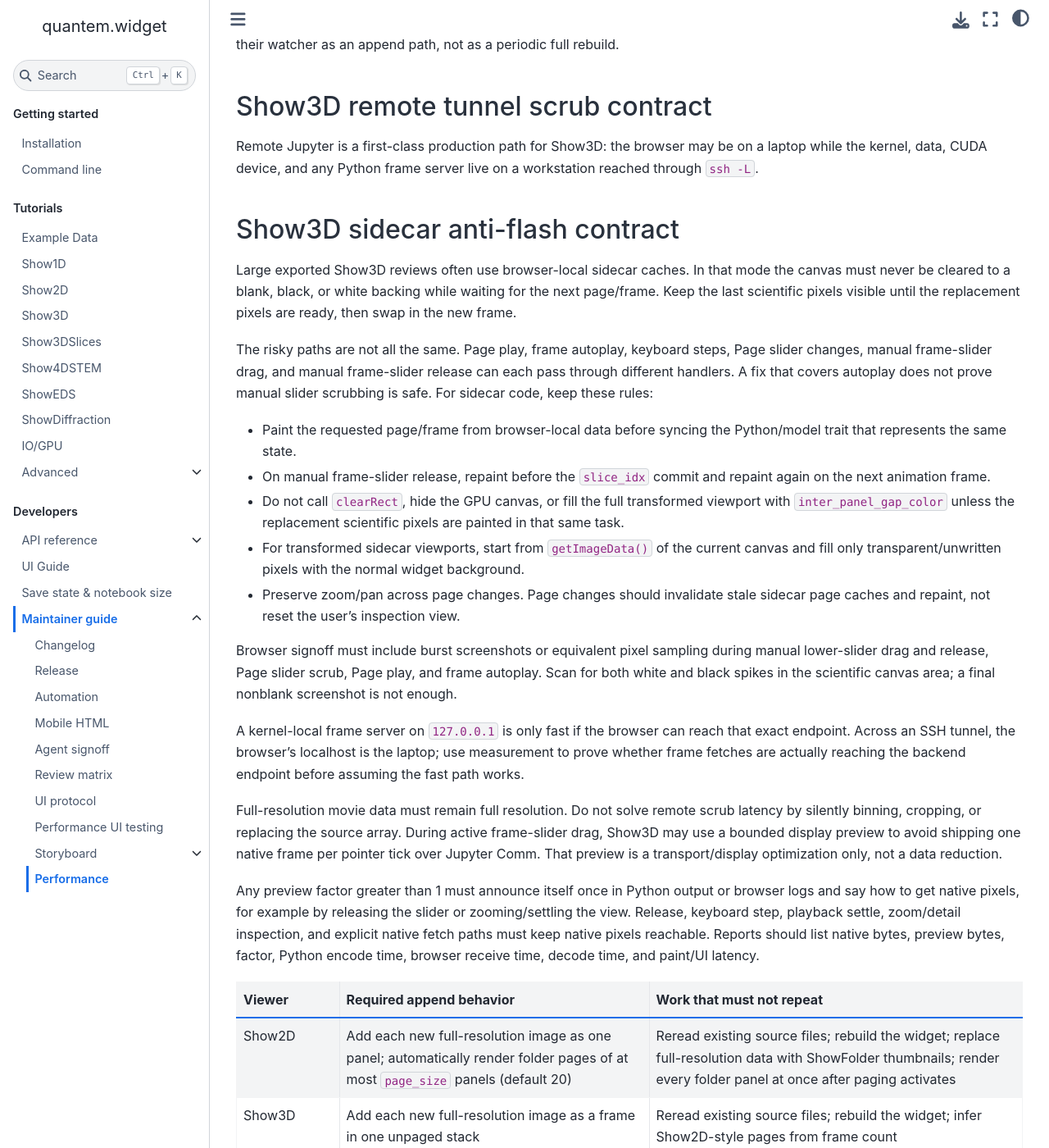
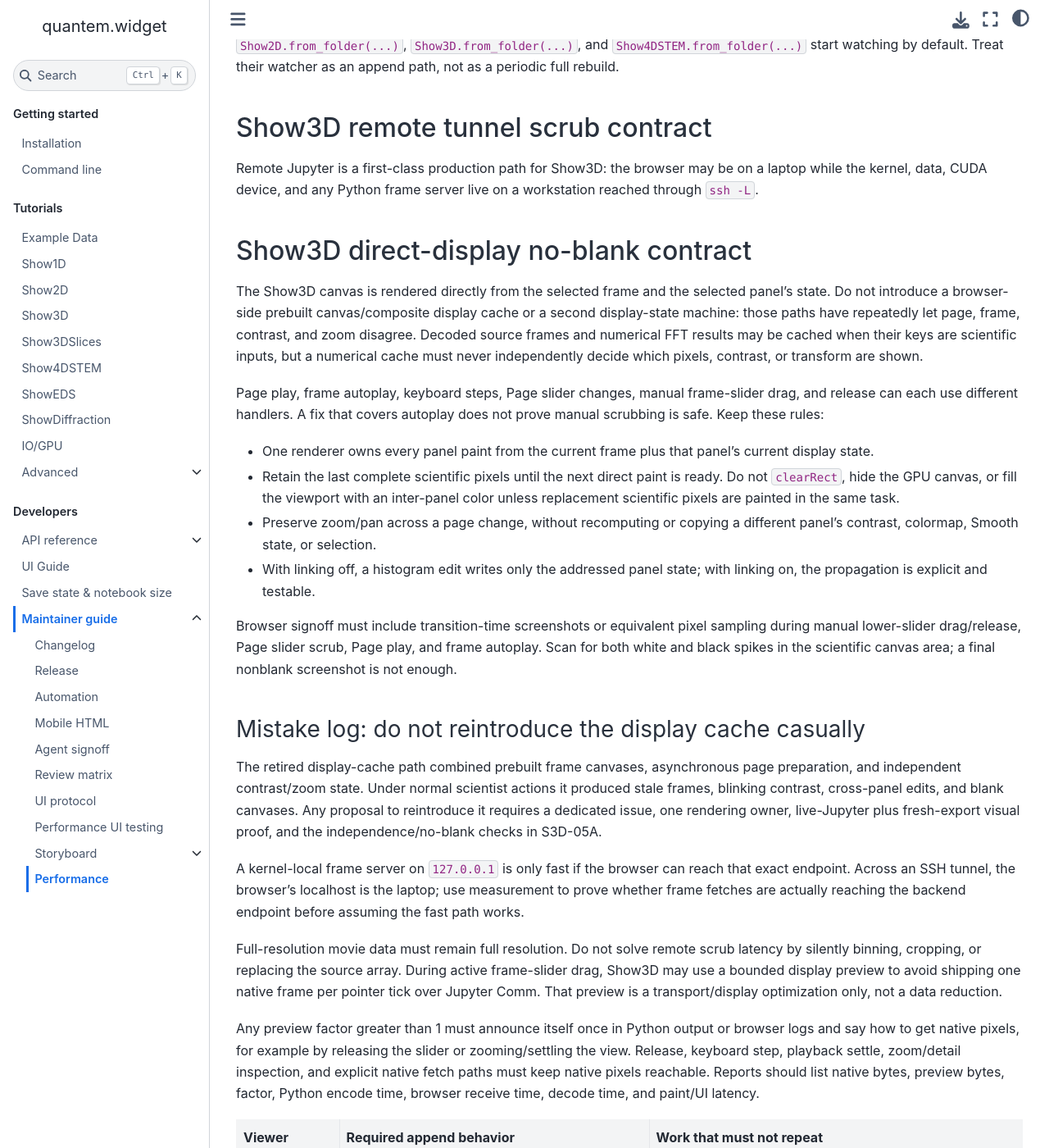
Before and after one commit to bobleesj/quantem.widget, a Jupyter Book: the page built from docs/maintainer/widget-performance.md, in a window 1280 px wide and 1400 px high, scrolled down 4669 px. Shown: the whole window at 82% size. Built offline with Jupyter Book 1.0.4 settings and Sphinx 7.4.7 and the Sphinx Book theme 1.1.4, drawn with Linux system fonts in a browser that asks for light colours; some of the changed text lies outside the part shown.

Commit message:
docs: codify Show3D direct display checks

```diff
--- a/docs/maintainer/widget-performance.md
+++ b/docs/maintainer/widget-performance.md
@@ -113,7 +113,7 @@
 - **Common**: UI FPS, dropped frames, pointer-to-preview latency.
 - **Show2D**: image decode/draw, histogram draw, FFT prep/worker/GPU/post time,
   ROI/profile time, page scrub latency, and panel cache state.
-- **Show3D**: frame fetch/decode, frame cache hit/miss, prewarm status, play
+- **Show3D**: frame fetch/decode, numerical source/FFT cache hit/miss, play
   FPS, frame scrub latency, remote Comm/tunnel receive latency,
   scrub-preview factor/bytes when active, FFT/FFT-metric time, and panel/page
   cache state.
@@ -138,7 +138,7 @@
 | --- | --- | --- | --- |
 | Show1D | Inspect scalar traces, losses, spectra, or per-iteration diagnostics while deciding which image view to open. | Cursor/readout movement, snapshot selection, and handoff to Show2D. | Lightweight state tests plus browser story when handoff or snapshot rendering changes. |
 | Show2D | Compare one image or many related images, often 4K microscopy outputs, with zoom, pan, histogram, FFT, profile, pages, and export. | Zoom/pan, histogram controls, page slider/play, hidden panels, FFT redraws after first compute, and HTML reopen. | `scripts/widget_browser_smoke.py` for exported HTML; `scripts/widget_heavy_perf_signoff.py` for 4K real-data panels. |
-| Show3D | Scrub or play time series, focal stacks, iterative reconstructions, and multi-panel comparisons without rebuilding the widget. | Frame scrub/play, remote-tunnel drag preview with native restoration, page slider/play, hidden panels, frame cache/prewarm, FFT return-scrub cache, FFT metric labels, GIF/MP4/HTML export. | `scripts/widget_heavy_perf_signoff.py`; [S3D-20](storyboard-show3d.md#s3d-20-scrub-full-resolution-movies-over-a-remote-jupyter-tunnel) live Jupyter tunnel proof; exported HTML profile for existing reports; animation smoke for GIF/MP4. |
+| Show3D | Scrub or play time series, focal stacks, iterative reconstructions, and multi-panel comparisons without rebuilding the widget. | Frame scrub/play, remote-tunnel drag preview with native restoration, page slider/play, hidden panels, independent panel contrast, FFT return-scrub cache, FFT metric labels, GIF/MP4/HTML export. | `scripts/widget_heavy_perf_signoff.py`; [S3D-20](storyboard-show3d.md#s3d-20-scrub-full-resolution-movies-over-a-remote-jupyter-tunnel) live Jupyter tunnel proof; exported HTML profile for existing reports; animation smoke for GIF/MP4. |
 | Show3DSlices | Browse volume slices and orthogonal views with synchronized crosshair/plane controls. | Slice sliders, crosshair movement, oblique line endpoint/body drags, side-plane redraw, oblique FFT redraw during line drag, FFT return-scrub cache hits for slice/oblique sliders, histogram controls, FFT/log/smooth toggles, and export reopen. | Browser smoke plus focused visual story when slice/crosshair/oblique-line behavior changes. |
 | Show4DSTEM | Inspect diffraction patterns and virtual images from real 4D-STEM datasets without loading unnecessary data. | Scan-position movement, detector drag, BF/ABF/ADF updates, compare pages, cache-backed folder reopen, lazy folder sessions, and export reopen. | `scripts/widget_show4dstem_heavy_signoff.py` covers direct backend/export interaction only. S4D-19 additionally requires a recorded fresh-process folder-paging/cache runner and browser report; do not infer that signoff from the heavy script. Lightweight CI checks only the protocol. |
 | ShowEDS | Explore spectral maps, ROIs, energy bands, element lines, and sparse/folder-backed EDS cubes. | Band dragging, map/spectrum sync, ROI changes, periodic table selection, sparse lookup/cache, and export reopen. | Browser story plus EDS-specific real-data smoke when backend or map/spectrum logic changes. |
@@ -157,36 +157,44 @@
 on a laptop while the kernel, data, CUDA device, and any Python frame server
 live on a workstation reached through `ssh -L`.
 
-## Show3D sidecar anti-flash contract
+## Show3D direct-display no-blank contract
 
-Large exported Show3D reviews often use browser-local sidecar caches. In that
-mode the canvas must never be cleared to a blank, black, or white backing while
-waiting for the next page/frame. Keep the last scientific pixels visible until
-the replacement pixels are ready, then swap in the new frame.
+The Show3D canvas is rendered directly from the selected frame and the selected
+panel's state. Do not introduce a browser-side prebuilt canvas/composite display
+cache or a second display-state machine: those paths have repeatedly let page,
+frame, contrast, and zoom disagree. Decoded source frames and numerical FFT
+results may be cached when their keys are scientific inputs, but a numerical
+cache must never independently decide which pixels, contrast, or transform are
+shown.
 
-The risky paths are not all the same. Page play, frame autoplay, keyboard
-steps, Page slider changes, manual frame-slider drag, and manual frame-slider
-release can each pass through different handlers. A fix that covers autoplay
-does not prove manual slider scrubbing is safe. For sidecar code, keep these
-rules:
+Page play, frame autoplay, keyboard steps, Page slider changes, manual
+frame-slider drag, and release can each use different handlers. A fix that
+covers autoplay does not prove manual scrubbing is safe. Keep these rules:
 
-- Paint the requested page/frame from browser-local data before syncing the
-  Python/model trait that represents the same state.
-- On manual frame-slider release, repaint before the `slice_idx` commit and
-  repaint again on the next animation frame.
-- Do not call `clearRect`, hide the GPU canvas, or fill the full transformed
-  viewport with `inter_panel_gap_color` unless the replacement scientific
-  pixels are painted in that same task.
-- For transformed sidecar viewports, start from `getImageData()` of the
-  current canvas and fill only transparent/unwritten pixels with the normal
-  widget background.
-- Preserve zoom/pan across page changes. Page changes should invalidate stale
-  sidecar page caches and repaint, not reset the user's inspection view.
+- One renderer owns every panel paint from the current frame plus that panel's
+  current display state.
+- Retain the last complete scientific pixels until the next direct paint is
+  ready. Do not `clearRect`, hide the GPU canvas, or fill the viewport with an
+  inter-panel color unless replacement scientific pixels are painted in the
+  same task.
+- Preserve zoom/pan across a page change, without recomputing or copying a
+  different panel's contrast, colormap, Smooth state, or selection.
+- With linking off, a histogram edit writes only the addressed panel state;
+  with linking on, the propagation is explicit and testable.
 
-Browser signoff must include burst screenshots or equivalent pixel sampling
-during manual lower-slider drag and release, Page slider scrub, Page play, and
-frame autoplay. Scan for both white and black spikes in the scientific canvas
-area; a final nonblank screenshot is not enough.
+Browser signoff must include transition-time screenshots or equivalent pixel
+sampling during manual lower-slider drag/release, Page slider scrub, Page play,
+and frame autoplay. Scan for both white and black spikes in the scientific
+canvas area; a final nonblank screenshot is not enough.
+
+### Mistake log: do not reintroduce the display cache casually
+
+The retired display-cache path combined prebuilt frame canvases, asynchronous
+page preparation, and independent contrast/zoom state. Under normal scientist
+actions it produced stale frames, blinking contrast, cross-panel edits, and
+blank canvases. Any proposal to reintroduce it requires a dedicated issue,
+one rendering owner, live-Jupyter plus fresh-export visual proof, and the
+independence/no-blank checks in S3D-05A.
 
 A kernel-local frame server on `127.0.0.1` is only fast if the browser can reach
 that exact endpoint. Across an SSH tunnel, the browser's localhost is the
```
Also changed, not shown: docs/maintainer/automation.md (+3 -3 lines), docs/maintainer/performance-ui-testing.md (+16 -20 lines), docs/maintainer/storyboard-show3d.md (+35 -1 lines).
